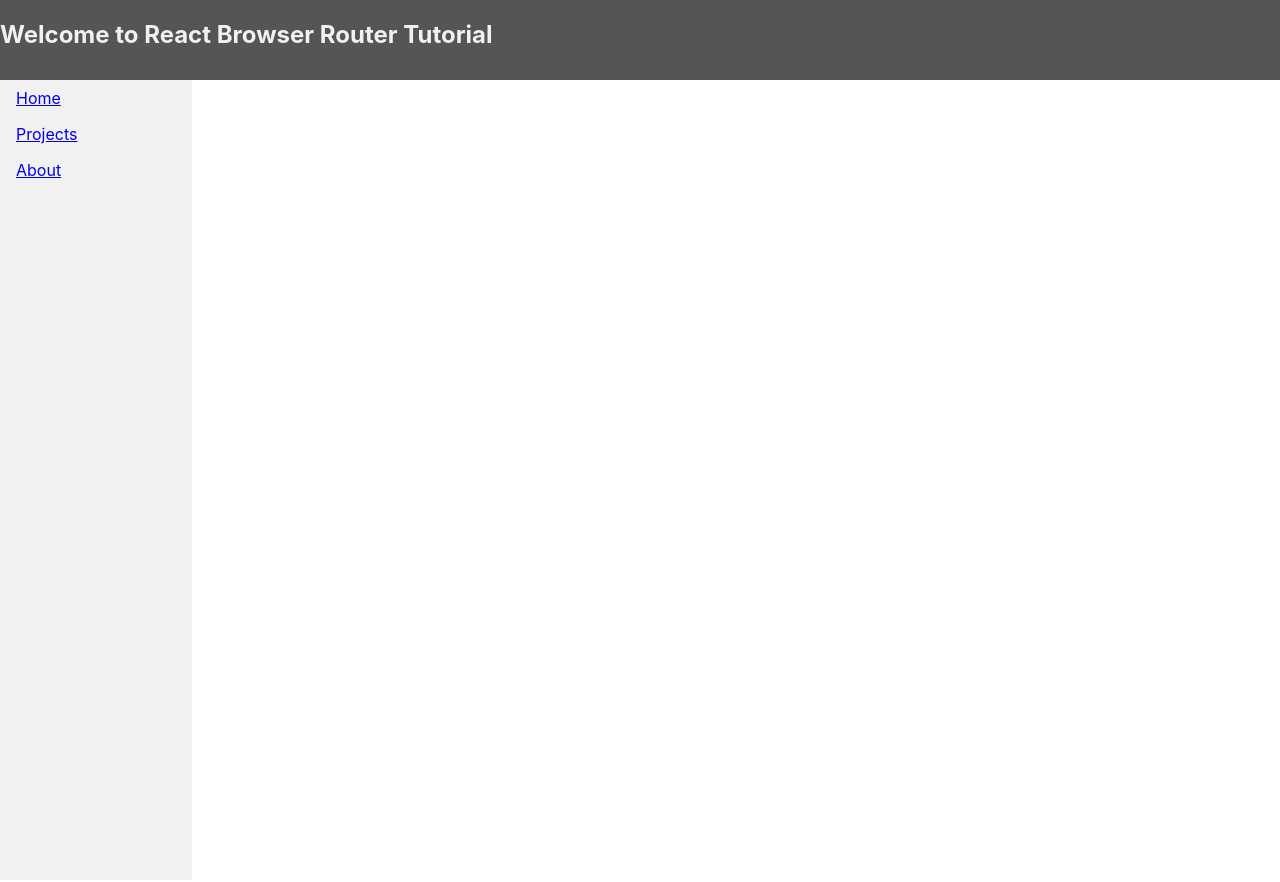
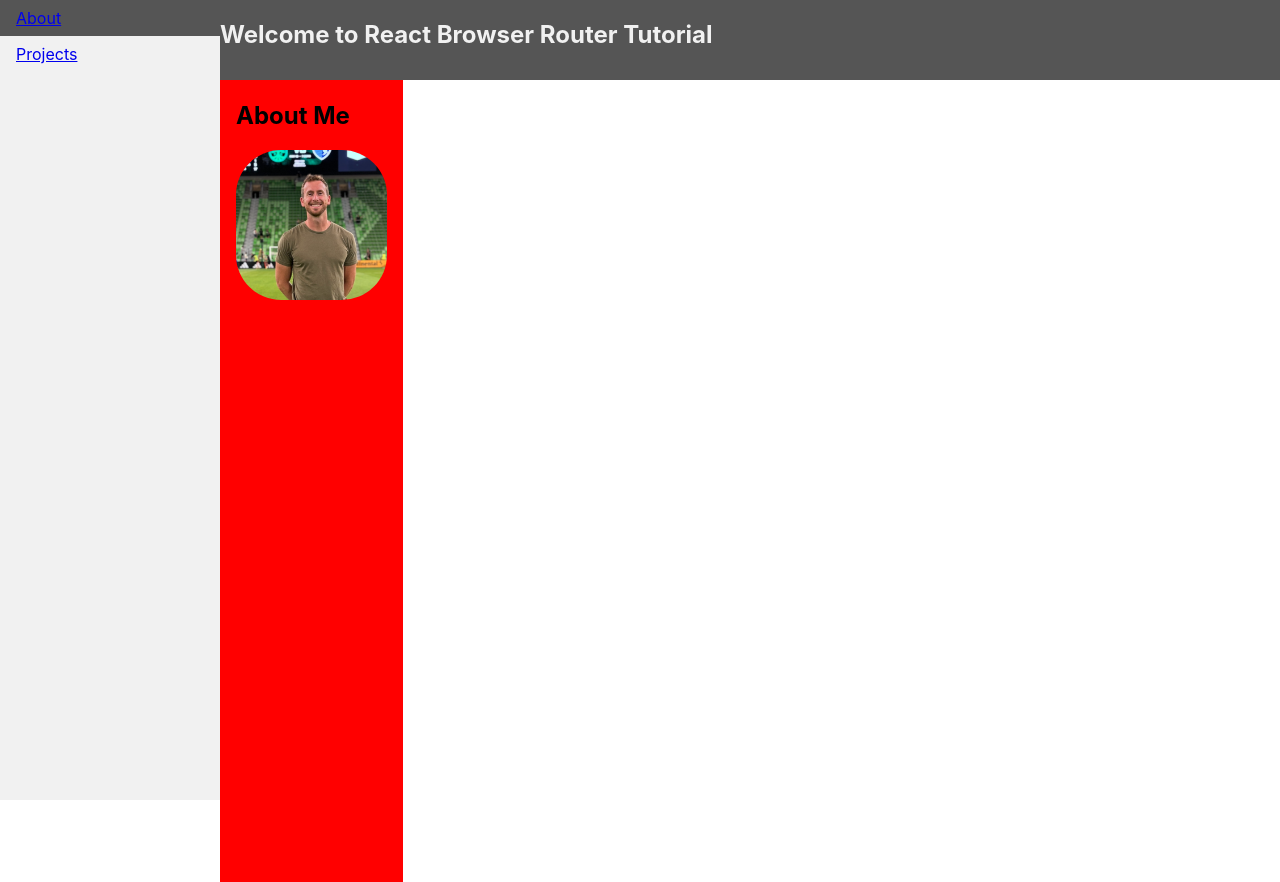
Before and after one commit to JoelGitter/MyPortfolio, a React (Create React App) app: page / in a window 1280 px wide. Before the commit the page ends 800 px from the top, so only its background shows below. Built offline with nearby package versions, Linux system fonts and the light colour scheme.

Commit message:
Fixing up styling

```diff
--- a/src/App.js
+++ b/src/App.js
@@ -1,6 +1,7 @@
 import React, { Component } from "react";
 import { BrowserRouter as Router, Routes, Route, Link } from "react-router-dom";
 import Projects from "./components/Projects";
+import About from "./components/About";
 import SideNav from "./components/SideNav";
 import "./styles/styles.css";
 
@@ -8,14 +9,14 @@ function App() {
   return (
     <Router>
       <div>
-        <div class="header">
+        <div className="header">
           <h2>Welcome to React Browser Router Tutorial</h2>
         </div>
         <SideNav />
         <Routes>
-          <Route exact path="/" />
+          <Route exact path="/" element={<About />} />
+          <Route path="/about" element={<About />} />
           <Route exact path="/projects" element={<Projects />} />
-          <Route path="/about" />
         </Routes>
       </div>
     </Router>
--- /dev/null
+++ b/src/components/About.js
@@ -0,0 +1,17 @@
+import { Sidebar, Menu, MenuItem } from "react-pro-sidebar";
+import { Link } from "react-router-dom";
+import React, { Component } from "react";
+import me from "../assets/me.png";
+
+function About() {
+  return (
+    <div className="container">
+      <h2>About Me</h2>
+      <div>
+        <img className="profileImage" src={me} />
+      </div>
+    </div>
+  );
+}
+
+export default About;
--- a/src/components/SideNav.js
+++ b/src/components/SideNav.js
@@ -5,23 +5,18 @@ import { BrowserRouter as Router, Routes, Route, Link } from "react-router-dom";
 
 function SideNav() {
   return (
-    <div class="side-nav">
+    // <p className="side-nav">hi</p>
+    <div className="side-nav">
       <nav className="navbar navbar-expand-lg navbar-light bg-light">
         <ul className="navbar-nav mr-auto">
           <li>
-            <Link to={"/"} className="nav-link">
-              {" "}
-              Home{" "}
+            <Link to={"/about"} className="nav-link">
+              About
             </Link>
           </li>
           <li>
             <Link to={"/projects"} className="nav-link">
               Projects
-            </Link>
-          </li>
-          <li>
-            <Link to={"/about"} className="nav-link">
-              About
             </Link>
           </li>
         </ul>
--- a/src/styles/styles.css
+++ b/src/styles/styles.css
@@ -10,26 +10,30 @@
     display: block;
   }*/
 
-  .container{
-    background-color: red;
-    margin-left:15%;
-    padding:1px 16px;
-    height:1000px;
-  }
 
 body {
     margin: 0;
+  }
+
+  .container{
+    background-color: red;
+    margin-left:220px;
+    padding:1px 16px;
+    height:100%;
+    top:80px;
+    position: absolute;
+    z-index: -1;
   }
 
   ul {
     list-style-type: none;
     margin: 0;
     padding: 0;
-    width: 15%;
     background-color: #f1f1f1;
     position: fixed;
     height: 100%;
     overflow: auto;
+    width: 220px;
   }
 
   li {
@@ -49,16 +53,24 @@ body {
     color: white;
   }
 
+  .profileImage {
+    height: 150px;
+    border-radius: 30%;
+  }
+
   .header {
-    /* padding: 10px 16px; */
     background: #555;
     color: #f1f1f1;
     position: fixed;
     top: 0;
-    width: 100%;
+    right:0;
+    margin-left:220px;
+    width: calc(100% - 220px);;
     height:80px;
   }
 
   .side-nav{
-    margin-top: 80px;
+    margin-top: 0px;
+    width: 150px;
+    position: fixed;
   }
```
Also changed, not shown: src/assets/me.png (added).
